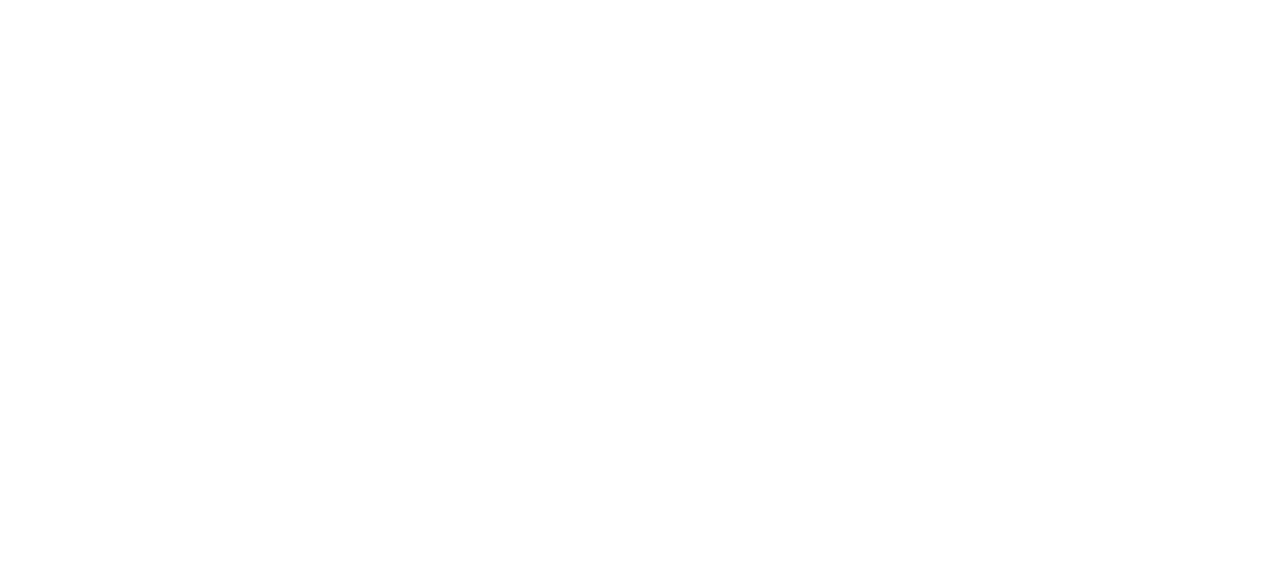
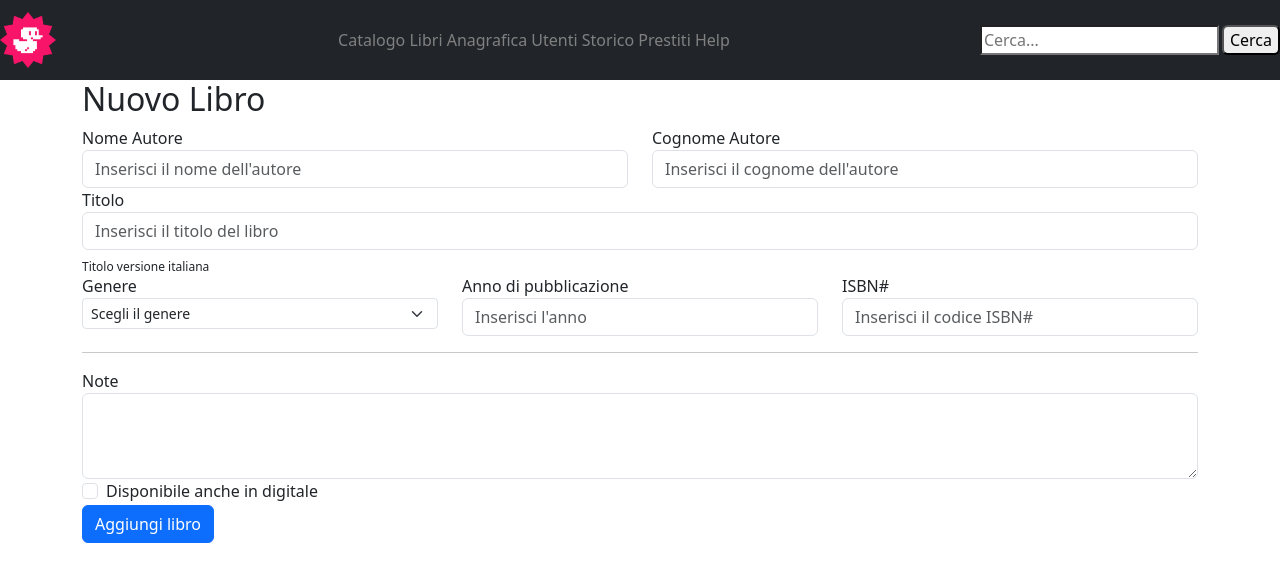
Before and after one commit to SalvatoreGiacomazzo/html-css-bootstrap-dashboard, a plain HTML site: page new-book.html/new-book-.html in a window 1280 px wide. Drawn offline with nearby package versions, Linux system fonts and the light colour scheme.

Commit message:
added page form

```diff
--- a/new-book.html/new-book-.html
+++ b/new-book.html/new-book-.html
@@ -9,9 +9,91 @@
         <!--Bootstrap 5-->
         <link href="https://cdn.jsdelivr.net/npm/bootstrap@5.3.3/dist/css/bootstrap.min.css" rel="stylesheet" integrity="sha384-QWTKZyjpPEjISv5WaRU9OFeRpok6YctnYmDr5pNlyT2bRjXh0JMhjY6hW+ALEwIH" crossorigin="anonymous">
         <!--CSS-->
-        <link rel="stylesheet" href="">
+        <link rel="stylesheet" href="../style/style.css">
 </head>
 <body>
+   <!--Header-->
+    <header class="bg-dark d-flex justify-content-between align-items-center ">
+        <img id="duck" src="../img/duck.png" alt="">
+        <nav>
+        <ul class="d-none d-lg-inline list-group-horizontal">
+            <li class="d-inline"> <a href="../index.html">Catalogo Libri</a></li>
+            <li class="d-inline"> Anagrafica Utenti</li>
+            <li class="d-inline">Storico Prestiti</li>
+            <li class="d-inline">Help</li>
+        </ul>
+       </nav>
 
+    <div class="right-sidebar d-none d-lg-block">
+
+        <div class="input-group">
+            <input class="me-1" type="search" class="form-control rounded" placeholder="Cerca..." aria-label="Search" aria-describedby="search-addon" />
+            <button class="rounded" type="button" class="btn btn-outline-light" data-mdb-ripple-init>Cerca</button>
+        </div>
+    </header>
+  <!--Form section-->
+
+
+  <div class="container-md">
+    <h2>Nuovo Libro</h2>
+   <form>
+    <div class="row">
+      <div class="form-group col-6">
+        <label for="inputEmail4">Nome Autore</label>
+        <input type="email" class="form-control"placeholder="Inserisci il nome dell'autore">
+      </div>
+      <div class="form-group col-6">
+        <label>Cognome Autore</label>
+        <input type="password" class="form-control" placeholder="Inserisci il cognome dell'autore">
+      </div>
+    </div>
+    <div class="form-group">
+      <label>Titolo</label>
+      <input type="text" class="form-control" placeholder="Inserisci il titolo del libro">
+      <sub>Titolo versione italiana</sub>
+    </div>
+
+   <div class="row">
+    <div class="col-lg-4">
+       <label for=""> Genere</label>
+        <select class="form-select form-select-sm  aria-label=".form-select-sm example">
+
+            <option selected>Scegli il genere</option>
+            <option value="1">Horror</option>
+            <option value="2">Fantascienza</option>
+            <option value="3">Azione</option>
+          </select>
+     </div>
+     <div class="col-lg-4">
+     <div class="form-group ">
+        <label>Anno di pubblicazione</label>
+        <input type="text" class="form-control" placeholder="Inserisci l'anno">
+      </div>
+     </div>
+    <div class="col-lg-4">
+     <div class="form-group ">
+        <label>ISBN#</label>
+        <input type="text" class="form-control" placeholder="Inserisci il codice ISBN#">
+      </div>
+    </div>
+  </div>
+
+  <hr>
+  <div class="form-group">
+    <label for="exampleFormControlTextarea1">Note</label>
+    <textarea class="form-control" rows="3"></textarea>
+  </div>
+
+    <div class="form-group">
+      <div class="form-check">
+        <input class="form-check-input" type="checkbox" id="gridCheck">
+        <label class="form-check-label" for="gridCheck">
+         Disponibile anche in digitale
+        </label>
+      </div>
+    </div>
+    <button type="submit" class="btn btn-primary">Aggiungi libro</button>
+   </form>
+</div>
 </body>
 </html>
--- a/style.css
+++ b/style/style.css
@@ -17,3 +17,6 @@ li:hover{color:white;}
 .main-container .table-container, .accordion-container, .checkbox-container{border: 2px solid black;
 margin-top:20px;
 min-height: 200px;}
+
+a{text-decoration: none;
+color: rgb(128, 128, 128);}
```
Also changed, not shown: index.html (+2 -2 lines), img/duck.png (renamed from duck.png).
